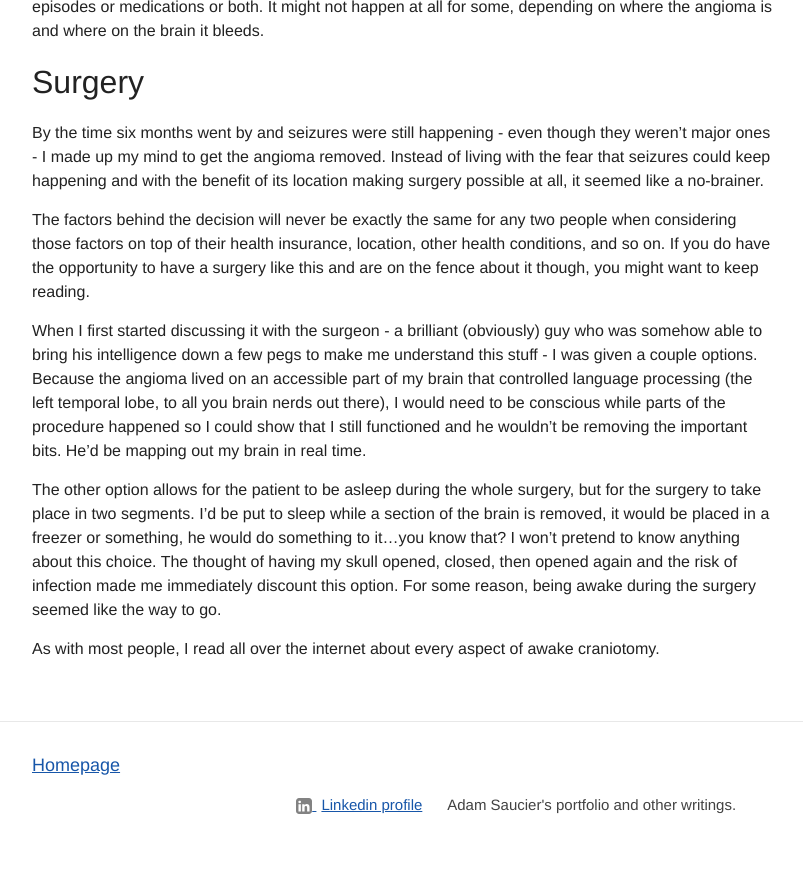
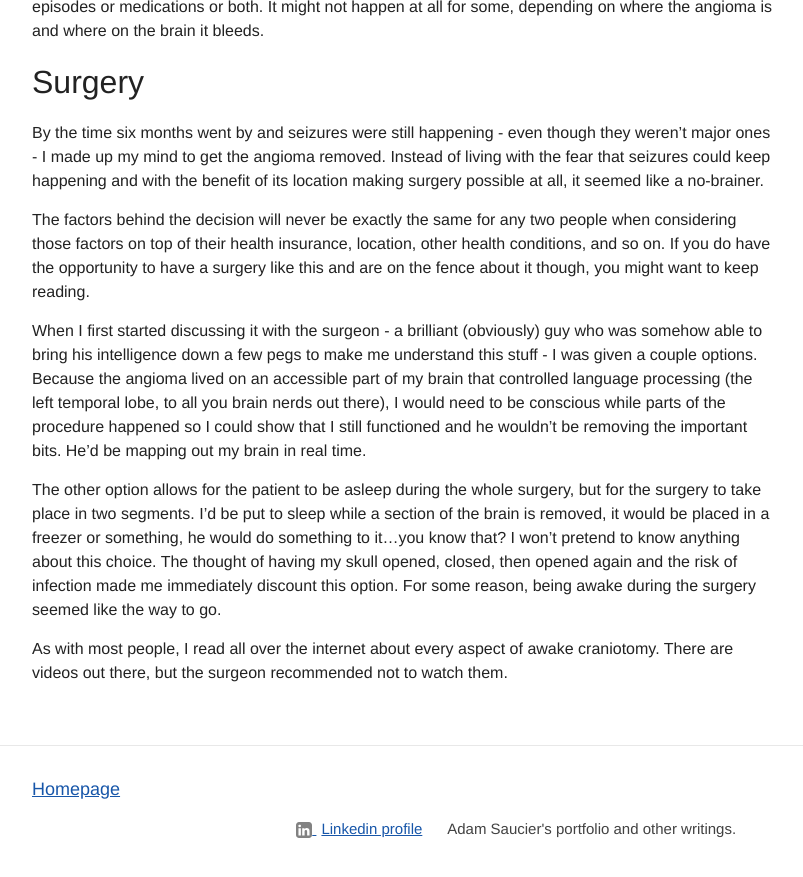
Before and after one commit to ajsaucier/ajsaucier.github.io, a Jekyll site: the page built from _posts/2019-02-07-a-look-back-on-brain-surgery.md, in a window 1280 px wide and 900 px high, scrolled down 1210 px. Shown: the top 877 px of the window, without its empty margins (238-1041 px from the left). Built offline with Jekyll 4.4.1, drawn with Linux system fonts in a browser that asks for light colours.

Commit message:
Update Post “2019-02-07-a-look-back-on-brain-surgery”

```diff
--- a/_posts/2019-02-07-a-look-back-on-brain-surgery.md
+++ b/_posts/2019-02-07-a-look-back-on-brain-surgery.md
@@ -14,8 +14,6 @@ My first tonic-clonic (aka grand mal) seizure happened the night of January 6, 2
 
 When I was awake and a seizure was starting, there was always a very distinct feeling, an aura, happening a few seconds before it began. It’s common for epileptics to experience the same type of aura before every seizure. Mine was a complete loss of ability to speak or understand anything, followed by my head physically turning and locking to my right side, all happening within seconds.
 
-
-
 When a minor seizure happened - which was frequent even while taking meds - it would be tough to understand, read or speak for a few seconds, which would come and go quickly. Nothing major, and it became so common that it felt like something that had been happening my whole life.
 
 ## Middle
@@ -31,26 +29,16 @@ the time my neurologist got to the right amount of meds (I’m weaning off them
 
 There isn’t a whole lot to think about when lying in a hospital bed after a seizure subsides. There are feelings of exhaustion and a sadness that it happened again. I also felt a lot of guilt that other people - usually my wife, dad or both - had to deal with this at all. Driving me to work, picking me up at the bus stop, driving me back and forth to the neurologist; the list goes on. I remember another big emotion being anger that the countdown to when I could drive again started all over again.
 
-
-
 Speaking of remembering - my memory started getting bad after the first seizure. It could be from the episodes or medications or both. It might not happen at all for some, depending on where the angioma is and where on the brain it bleeds.
 
 ## Surgery
 
 By the time six months went by and seizures were still happening - even though they weren’t major ones - I made up my mind to get the angioma removed. Instead of living with the fear that seizures could keep happening and with the benefit of its location making surgery possible at all, it seemed like a no-brainer.
 
-
-
 The factors behind the decision will never be exactly the same for any two people when considering those factors on top of their health insurance, location, other health conditions, and so on. If you do have the opportunity to have a surgery like this and are on the fence about it though, you might want to keep reading.
-
-
 
 When I first started discussing it with the surgeon - a brilliant (obviously) guy who was somehow able to bring his intelligence down a few pegs to make me understand this stuff - I was given a couple options. Because the angioma lived on an accessible part of my brain that controlled language processing (the left temporal lobe, to all you brain nerds out there), I would need to be conscious while parts of the procedure happened so I could show that I still functioned and he wouldn’t be removing the important bits. He’d be mapping out my brain in real time.
 
-
-
 The other option allows for the patient to be asleep during the whole surgery, but for the surgery to take place in two segments. I’d be put to sleep while a section of the brain is removed, it would be placed in a freezer or something, he would do something to it...you know that? I won’t pretend to know anything about this choice. The thought of having my skull opened, closed, then opened again and the risk of infection made me immediately discount this option. For some reason, being awake during the surgery seemed like the way to go.
 
-
-
-As with most people, I read all over the internet about every aspect of awake craniotomy.
+As with most people, I read all over the internet about every aspect of awake craniotomy. There are videos out there, but the surgeon recommended not to watch them.
```
